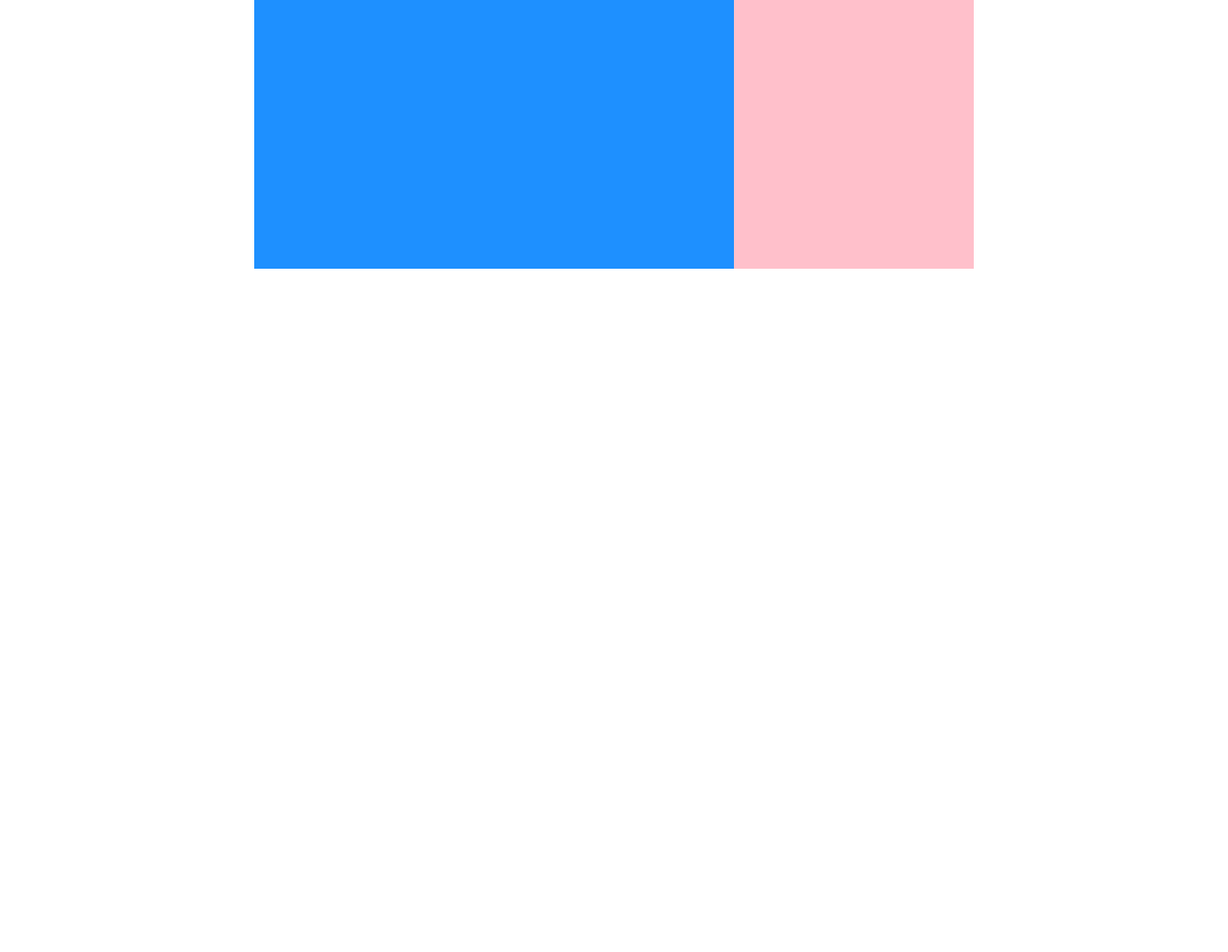
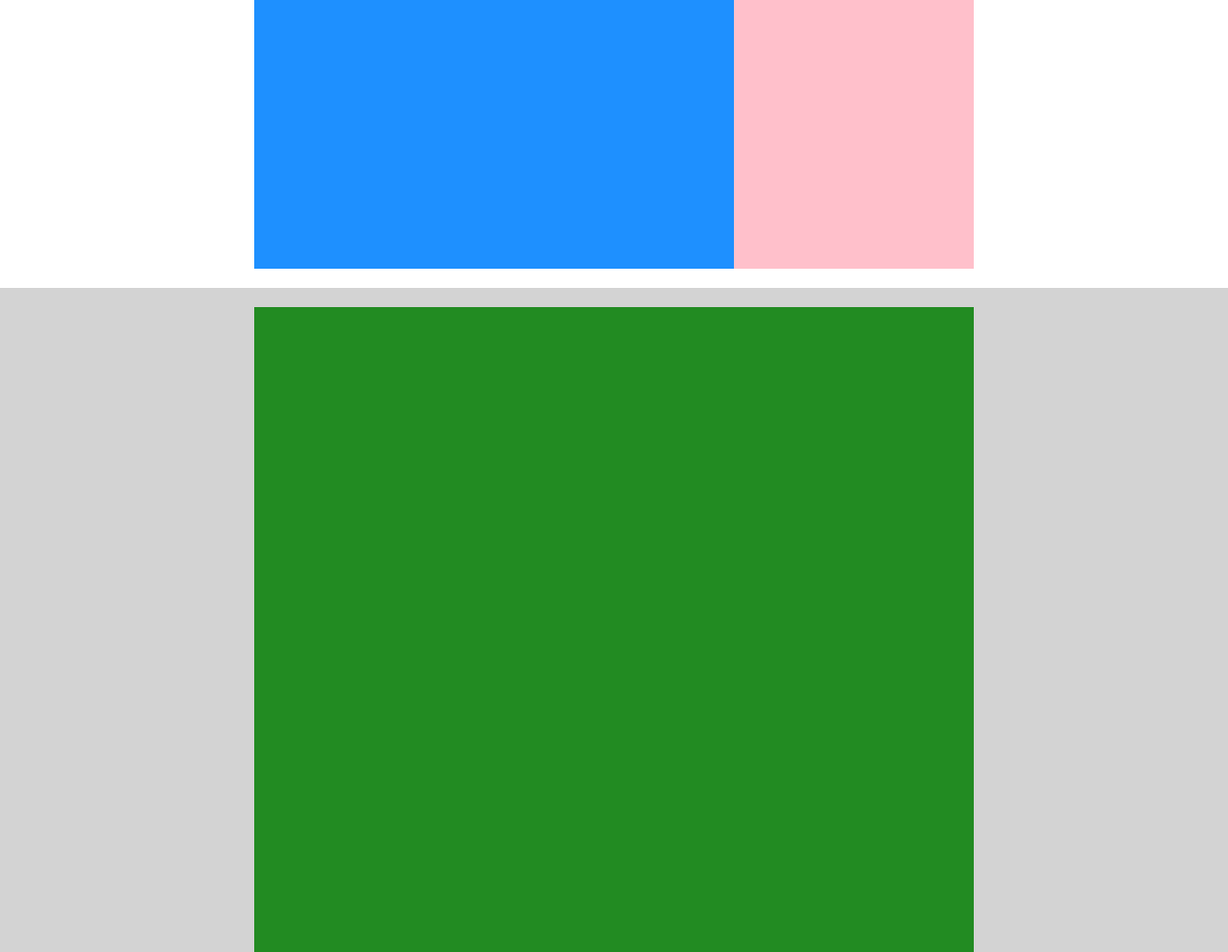
Before and after one commit to VitaFrancesco/htmlcss-struttura-discord, a plain HTML site: page index.html in a window 1280 px wide. Shown: the part 1808-2800 px from the top of the page at 96% size. Before the commit the page ends 2108 px from the top, so only its background shows below. Drawn offline with Linux system fonts and the light colour scheme.

Commit message:
ADD last section of main content

```diff
--- a/css/app.css
+++ b/css/app.css
@@ -47,6 +47,10 @@ section{
 .container.small{
     max-width: 570px;
     min-height: 400px;
+}
+
+.container.big{
+    min-height: 900px;
 }
 
 .row{
@@ -102,6 +106,10 @@ section{
     background-color: rgb(211, 211, 211);
 }
 
+.bg-dark-green{
+    background-color: rgb(34, 139, 34);
+}
+
 /* debug rules */
 
 .debug{
--- a/index.html
+++ b/index.html
@@ -32,8 +32,8 @@
     </header>
     <main>
 
-        <section class="section bg-mamie-pink">
-            <div class="container small bg-blue"></div>
+        <section class="section bg-blue">
+            <div class="container small bg-mamie-pink"></div>
         </section>
         <section class="section bg-white">
             <div class="container normal">
@@ -59,6 +59,9 @@
                 </div>
             </div>
         </section>
+        <section class="section bg-gray">
+            <div class="container big bg-dark-green"></div>
+        </section>
     </main>
     <footer>
 
```
